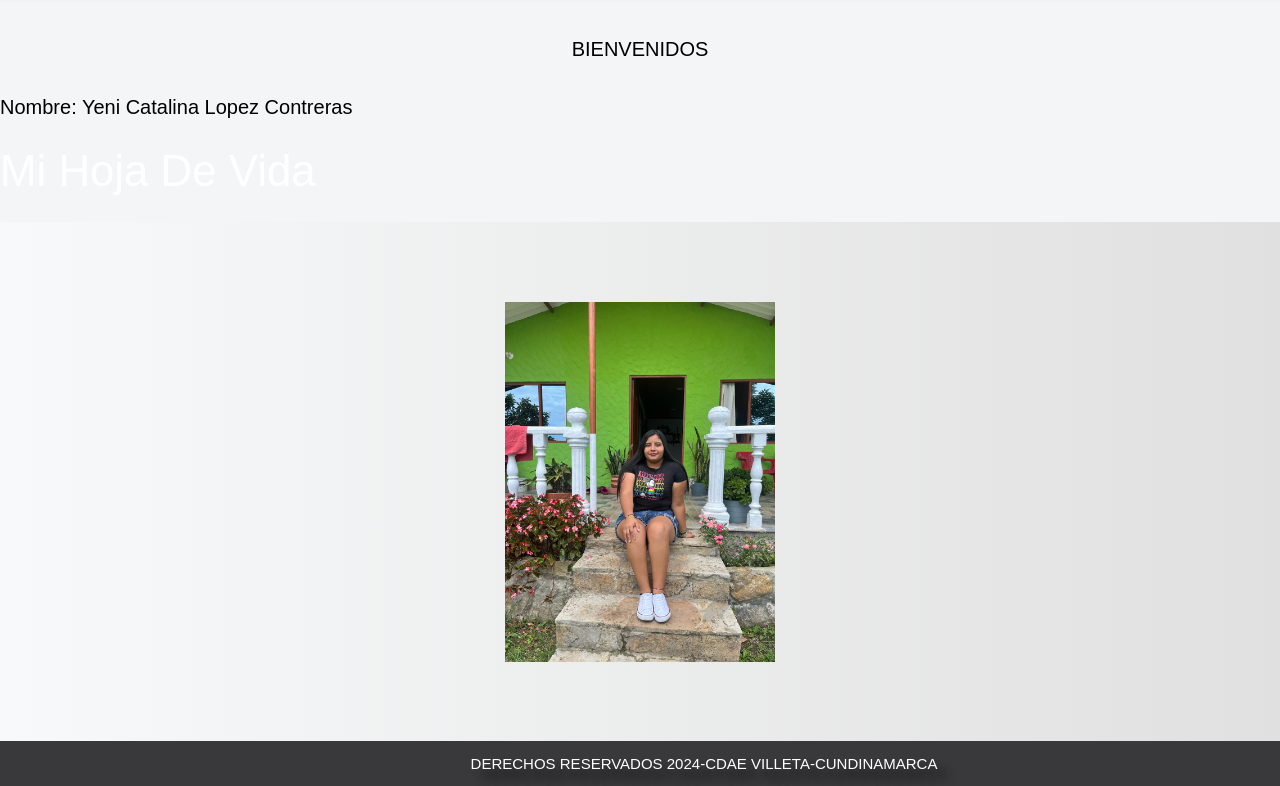
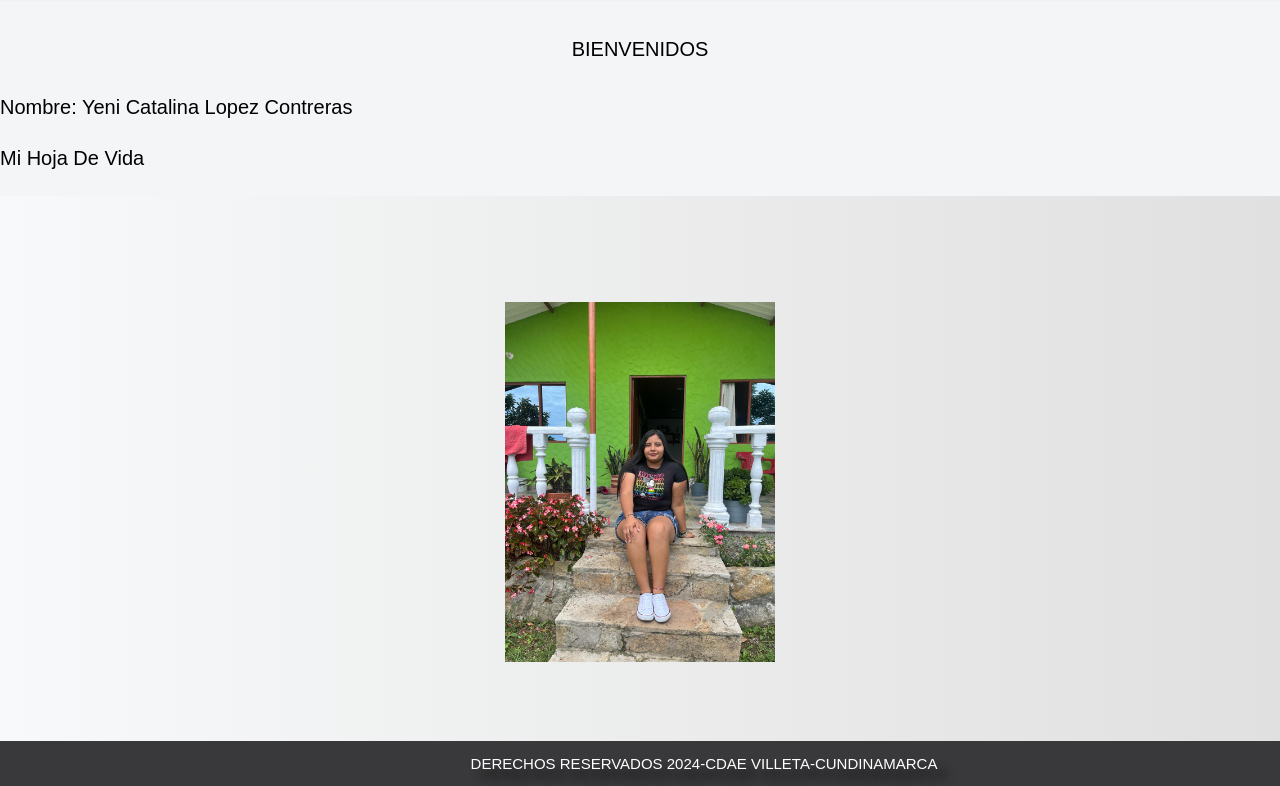
Before and after one commit to 3213264993/HojaDeVida2, a plain HTML site: page index.html in a window 1280 px wide. Shown: the part 78-864 px from the top of the page. Drawn offline with Linux system fonts and the light colour scheme.

Commit message:
modifique el color de h3

```diff
--- a/CSS/miEstilo.css
+++ b/CSS/miEstilo.css
@@ -59,6 +59,12 @@ h2{
   color:black;
 }
 
+h3{
+  font-family: Arial;
+  font-size: 20px;
+  color:rgb(0, 0, 0);
+}
+
 p{
   font-family: serif;
   text-align: justify;
```
